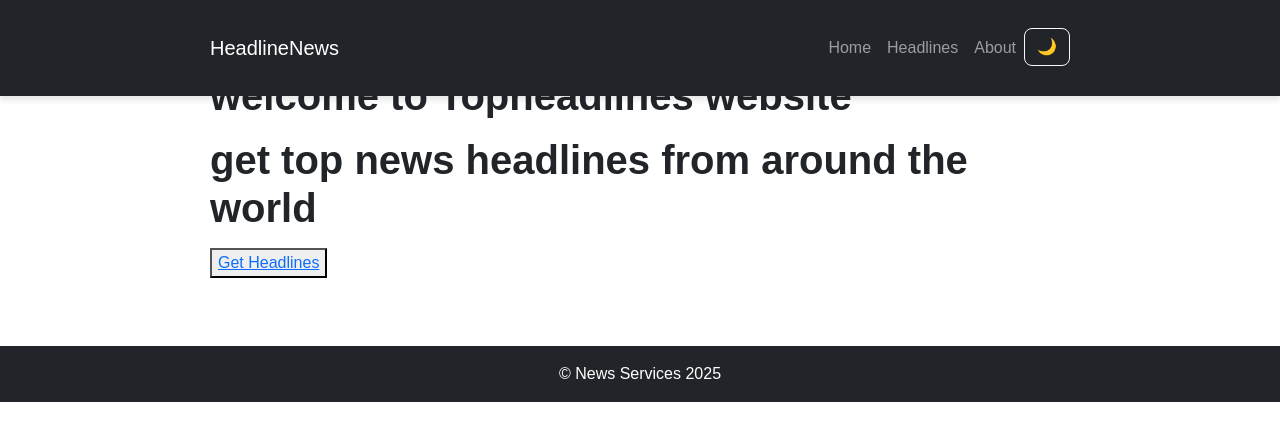
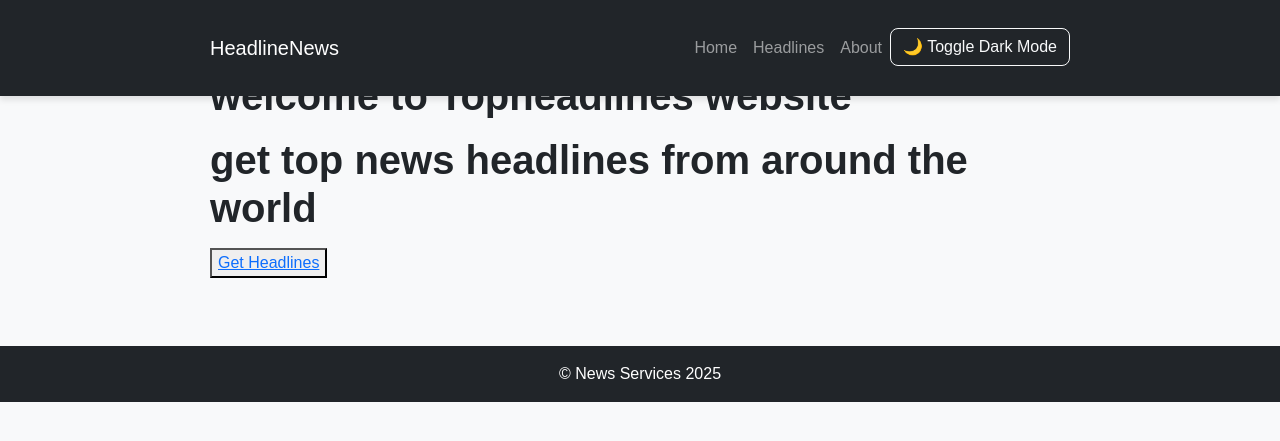
Before and after one commit to chimebukanian/news_aggregator_app, a Django app: page / in a window 1280 px wide. Shown: the top 441 px of the page. Run offline with Django 3.2, Linux system fonts and the light colour scheme.

Commit message:
Update base.html

```diff
--- a/news/templates/news/base.html
+++ b/news/templates/news/base.html
@@ -9,7 +9,7 @@
     <link rel="stylesheet" type="text/css" href="{% static 'news/css/style.css' %}">
     <script src="{% static 'news/js/joski.js' %}" defer></script>
 </head>
-<body>
+<body class="light-mode">
     <!-- Navbar -->
     <nav class="navbar navbar-expand-lg navbar-dark bg-dark fixed-top">
         <div class="container">
@@ -23,7 +23,7 @@
                     <li class="nav-item"><a class="nav-link" href="{% url 'news:index' %}">Headlines</a></li>
                     <li class="nav-item"><a class="nav-link" href="{% url 'news:about' %}">About</a></li>
                     <li class="nav-item">
-                        <button id="darkModeToggle" class="btn btn-outline-light">🌙</button>
+                        <button id="dark-mode-toggle" class="btn btn-outline-light">🌙 Toggle Dark Mode</button>
                     </li>
                 </ul>
             </div>
```
